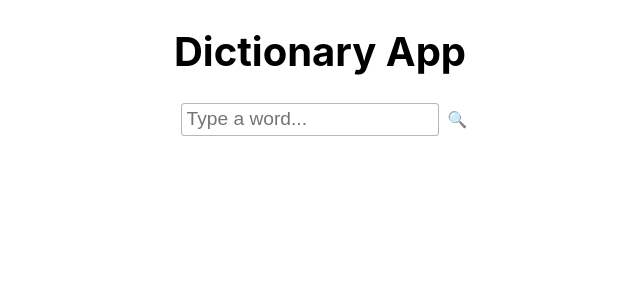
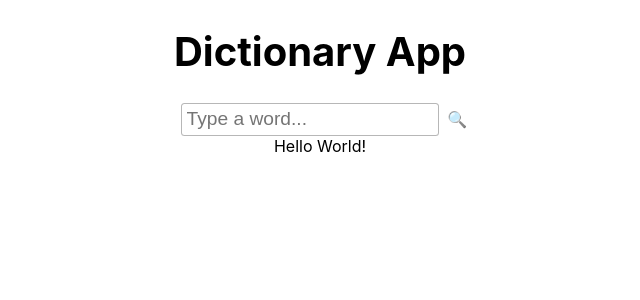
Before and after one commit to elisabethwfm/dictionary-react, a React (Create React App) app: page / in a window 1280 px wide. Shown: the top 300 px of the page, without its empty margins (320-960 px from the left). Built offline with nearby package versions, Linux system fonts and the light colour scheme.

Commit message:
created a results component and included a test run

```diff
--- a/src/App.js
+++ b/src/App.js
@@ -1,10 +1,12 @@
 import "./App.css";
 import DictionarySearch from "./DictionarySearch";
+import Results from "./Results";
 
 function App() {
   return (
     <div className="App">
       <DictionarySearch />
+      <Results />
     </div>
   );
 }
--- /dev/null
+++ b/src/Results.js
@@ -0,0 +1,5 @@
+import React from "react";
+
+export default function Results() {
+  return <div className="results">Hello World!</div>;
+}
```
